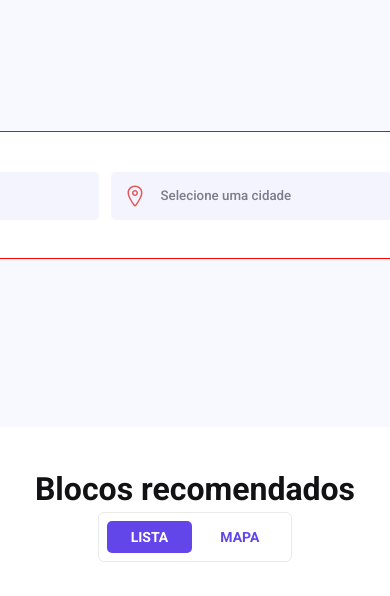
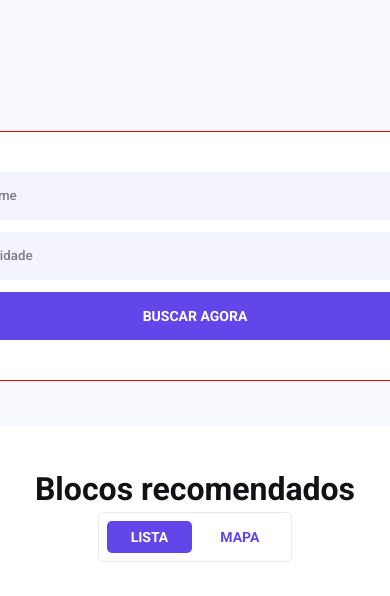
Before and after one commit to IsabelNtanda/-boraCodar, a plain HTML site: page desafio07/index.html in a window 390 px wide. Shown: the part 248-844 px from the top of the page. Drawn offline with Linux system fonts and the light colour scheme.

Commit message:
novas actualizacoes

```diff
--- a/desafio07/assets/css/style.css
+++ b/desafio07/assets/css/style.css
@@ -211,7 +211,12 @@
   .content-top h1 {
     font-size: 2.4rem;
   }
-
+.content-busca{
+height: auto;
+}
+#formulario {
+grid-template-columns: 1fr;
+}
   /* Mexi nisso */
   .ilustra-01 img {
     width: 160px;
```
